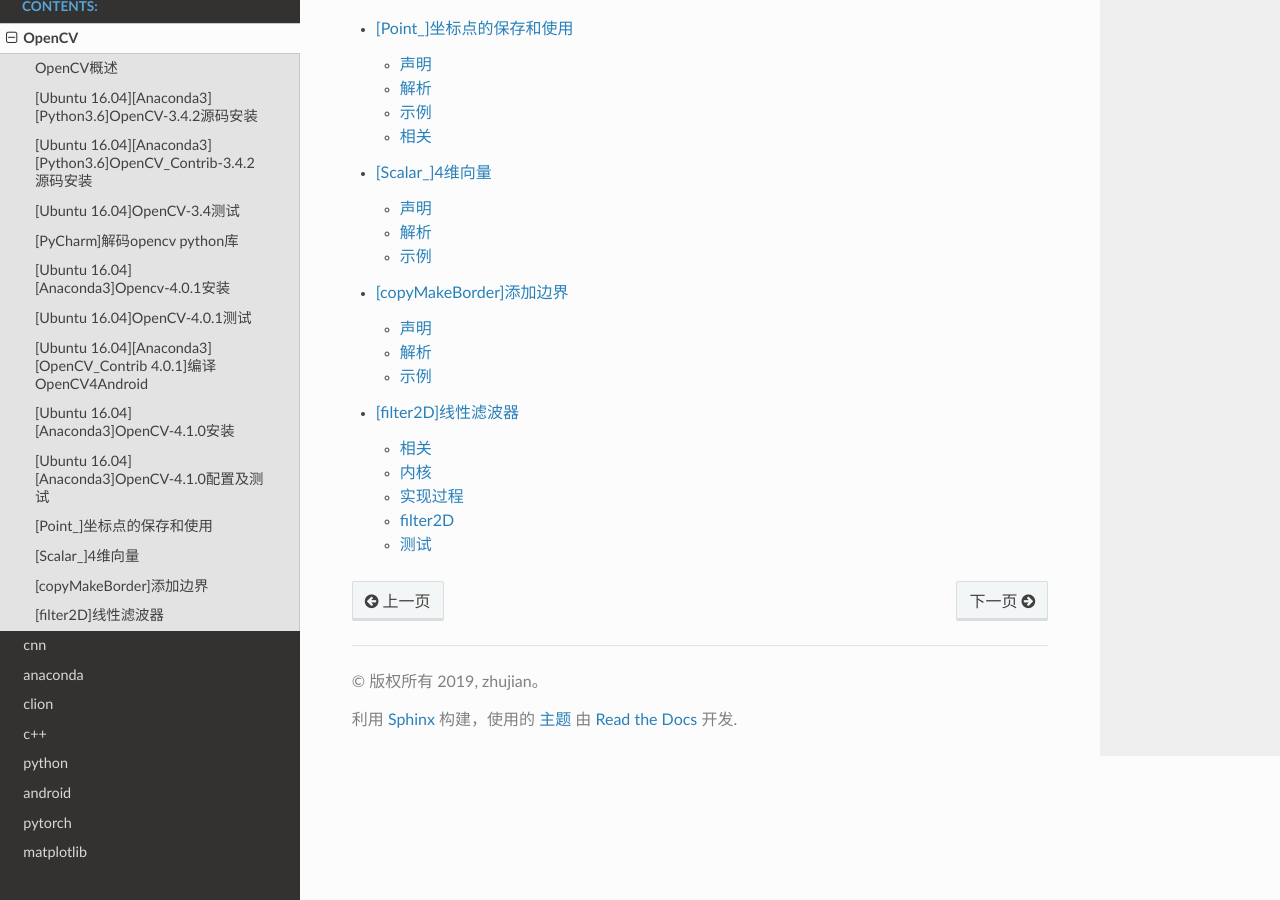
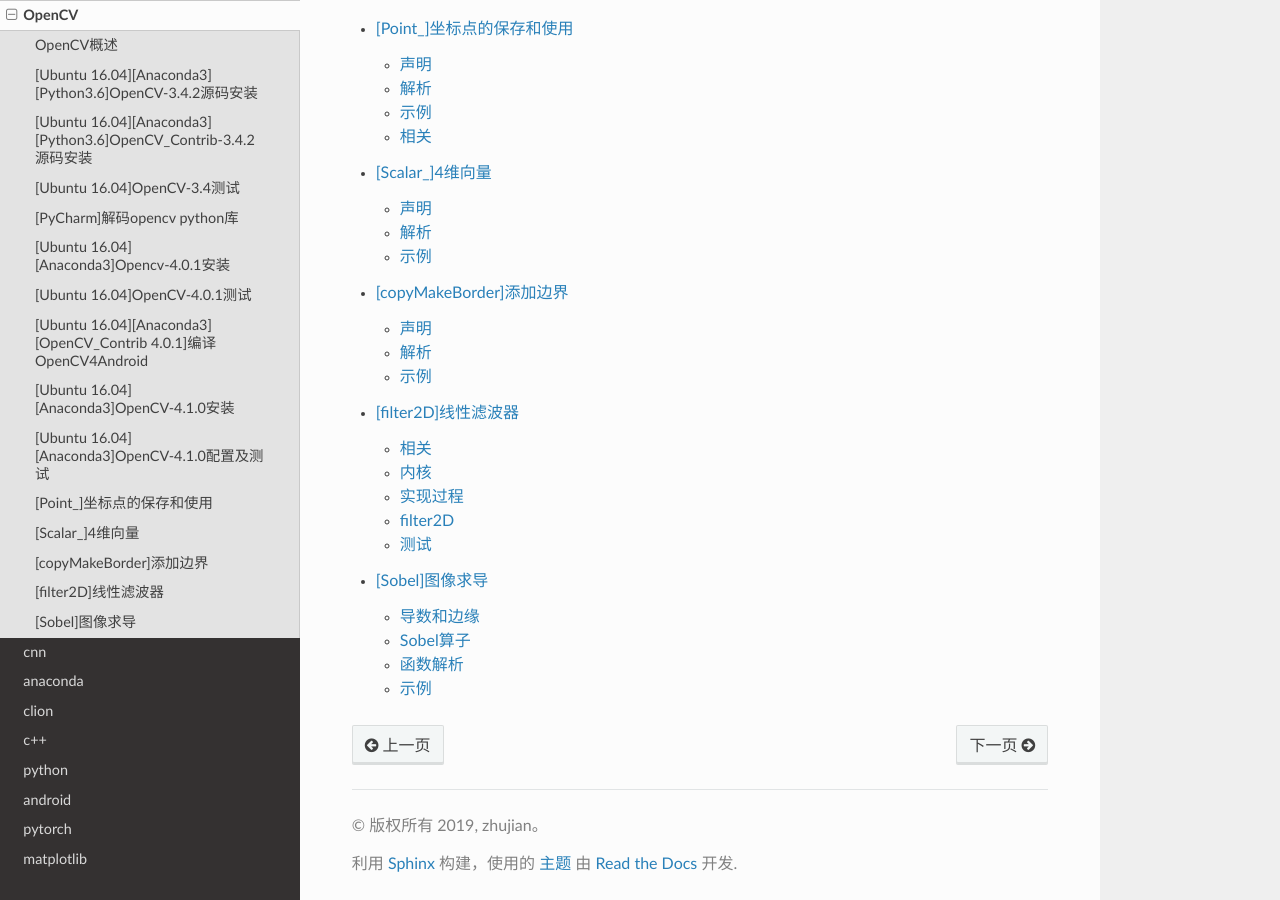
Before and after one commit to Document-Collection/image-processing, a Sphinx documentation site: the page built from docs/source/opencv.rst, in a window 1280 px wide and 900 px high, scrolled down 1310 px. Built offline with Sphinx 7.4.7 and the Read the Docs theme 2.0.0, drawn with Linux system fonts in a browser that asks for light colours; pages that are not in the unit, such as notebooks, are missing from menus; some of the changed lines change nothing that is shown.

Commit message:
docs(opencv): sobel算子解析

````diff
--- a/docs/source/opencv.rst
+++ b/docs/source/opencv.rst
@@ -22,3 +22,4 @@ OpenCV
    opencv/[copyMakeBorder]添加边界
 
    opencv/[filter2D]线性滤波器
+   opencv/[Sobel]图像求导
--- /dev/null
+++ b/docs/source/opencv/[Sobel]图像求导.md
@@ -0,0 +1,168 @@
+
+# [Sobel]图像求导
+
+参考：
+
+[Sobel Derivatives](https://docs.opencv.org/4.1.0/d2/d2c/tutorial_sobel_derivatives.html)
+
+[opencv cvSobel()以及Scharr滤波器](https://blog.csdn.net/u012005313/article/details/46794743#commentBox)
+
+通过`Sobel`算子计算图像导数
+
+## 导数和边缘
+
+图像边缘处的像素值变化强烈，通过导数计算更能够发现变化强烈的地方，所以在进行边缘检测之前先进行求导操作，能够有利于图像轮廓的检测
+
+## Sobel算子
+
+`Sobel`算子是对一阶导数的近似计算，通过定义内核对图像进行水平和垂直方向的卷积运算，最后求取`L2`范数得到图像的近似梯度
+
+水平方向计算如下：
+
+![](./imgs/sobel-horizontal.png)
+
+垂直方向计算如下：
+
+![](./imgs/sobel-vertical.png)
+
+*从内核可看出，`Sobel`算子结合了高斯平滑和差分功能，更加具有抗噪声的能力*
+
+计算梯度：
+
+![](./imgs/gradient-compute.png)
+
+也可以使用近似计算公式：
+
+![](./imgs/gradient-like-compute.png)
+
+## 函数解析
+
+源文件：
+
+1. `/path/to/modules/imgproc/src/filter.dispatch.cpp`
+2. `/path/to/modules/imgproc/src/deriv.cpp`
+
+`OpenCV`提供了`Sobel`算子的实现：
+
+```
+CV_EXPORTS_W void Sobel( InputArray src, OutputArray dst, int ddepth,
+                         int dx, int dy, int ksize = 3,
+                         double scale = 1, double delta = 0,
+                         int borderType = BORDER_DEFAULT );
+```
+
+* `src`：原图
+* `dst`：结果图像
+* `ddepth`：输出图像深度，使用`CV_16S`以避免溢出
+* `dx`：导数在`x`轴方向的阶数
+* `dy`：导数在`y`轴方向的阶数
+* `ksize`：`Sobel`内核大小，比如`3/5/7/9/11`等等
+* `scale`：计算导数值的比例因子，默认为`1`
+* `delta`：添加到每个梯度的值，默认为`0`
+* `borderType`：边界填充类型，默认为`BORDER_DEFAULT`
+
+还有一个相关的函数是`getDerivKernels`，其返回计算空间图像导数的滤波系数
+
+```
+void cv::getDerivKernels( OutputArray kx, OutputArray ky, int dx, int dy,
+                          int ksize, bool normalize, int ktype )
+{
+    if( ksize <= 0 )
+        getScharrKernels( kx, ky, dx, dy, normalize, ktype );
+    else
+        getSobelKernels( kx, ky, dx, dy, ksize, normalize, ktype );
+}
+```
+
+如果指定内核大小`ksize`大于`0`，则调用函数`getSobelKernels`制作`Sobel`算子内核
+
+## 示例
+
+```
+#include "opencv2/imgproc.hpp"
+#include "opencv2/imgcodecs.hpp"
+#include "opencv2/highgui.hpp"
+#include <iostream>
+
+using namespace cv;
+using namespace std;
+
+// 滑动条名
+const string ksize_trackbarname = "ksize";
+const string scale_trackbarname = "scale";
+const string delta_trackbarname = "delta";
+// 窗口名
+const string winname = "Sobel Demo - Simple Edge Detector";
+// 最大值
+const int maxNum = 4;
+
+int ksize_value, scale_value, delta_value;
+
+Mat image, src, src_gray, grad;
+int ddepth = CV_16S;
+
+void onSobel(int, void *) {
+    int ksize = 1 + 2 * (ksize_value % 5); // ksize取值为 1/3/5/7/9
+    double scale = 1 + scale_value;        // scale取值为 1/2/3/4/5
+    double delta = 10 * delta_value;       // delta取值为 0/10/20/30/40
+
+    Mat grad_x, grad_y;
+    Mat abs_grad_x, abs_grad_y;
+    Sobel(src_gray, grad_x, ddepth, 1, 0, ksize, scale, delta, BORDER_DEFAULT); // x方向求导
+    Sobel(src_gray, grad_y, ddepth, 0, 1, ksize, scale, delta, BORDER_DEFAULT); // y方向求导
+
+    // converting back to CV_8U
+    convertScaleAbs(grad_x, abs_grad_x);
+    convertScaleAbs(grad_y, abs_grad_y);
+    addWeighted(abs_grad_x, 0.5, abs_grad_y, 0.5, 0, grad);                     // 近似计算图像梯度
+
+    imshow(winname, grad);
+}
+
+int main(int argc, char **argv) {
+    cv::CommandLineParser parser(argc, argv,
+                                 "{@input   |../lena.jpg|input image}"
+                                 "{help    h|false|show help message}");
+    cout << "The sample uses Sobel or Scharr OpenCV functions for edge detection\n\n";
+    parser.printMessage();
+    cout << "\nPress 'ESC' to exit program.\nPress 'R' to reset values ( ksize will be -1 equal to Scharr function )";
+
+    String imageName = parser.get<String>("@input");
+    // As usual we load our source image (src)
+    image = imread(imageName, IMREAD_COLOR); // Load an image
+    // Check if image is loaded fine
+    if (image.empty()) {
+        printf("Error opening image: %s\n", imageName.c_str());
+        return 1;
+    }
+
+    // Remove noise by blurring with a Gaussian filter ( kernel size = 3 )
+    GaussianBlur(image, src, Size(3, 3), 0, 0, BORDER_DEFAULT);
+    // Convert the image to grayscale
+    cvtColor(src, src_gray, COLOR_BGR2GRAY);
+
+    namedWindow(winname);
+    createTrackbar(ksize_trackbarname, winname, &ksize_value, maxNum, onSobel, NULL);
+    createTrackbar(scale_trackbarname, winname, &scale_value, maxNum, onSobel, NULL);
+    createTrackbar(delta_trackbarname, winname, &delta_value, maxNum, onSobel, NULL);
+
+    onSobel(0, NULL);
+    waitKey(0);
+
+    return 0;
+}
+```
+
+`Sobel`算子有`3`个关键参数：`ksize/scale/delta`。实现步骤如下：
+
+1. 读取彩色图像
+2. 高斯平滑操作，去除噪声
+3. 转换成灰度图像
+4. 创建`3`个滑动条，分别控制`ksize/scale/delta`
+5. `Sobel`滤波
+
+从实验结果发现
+
+1. `ksize`越大，图像轮廓越不明显，取`ksize=3`即可
+2. `scale`有助于显示更多图像轮廓信息，不过`scale`过大会导致过多的轮廓信息出现，取`scale=1`或`2`即可
+3. `delta`有助于提高图像整体亮度
````
